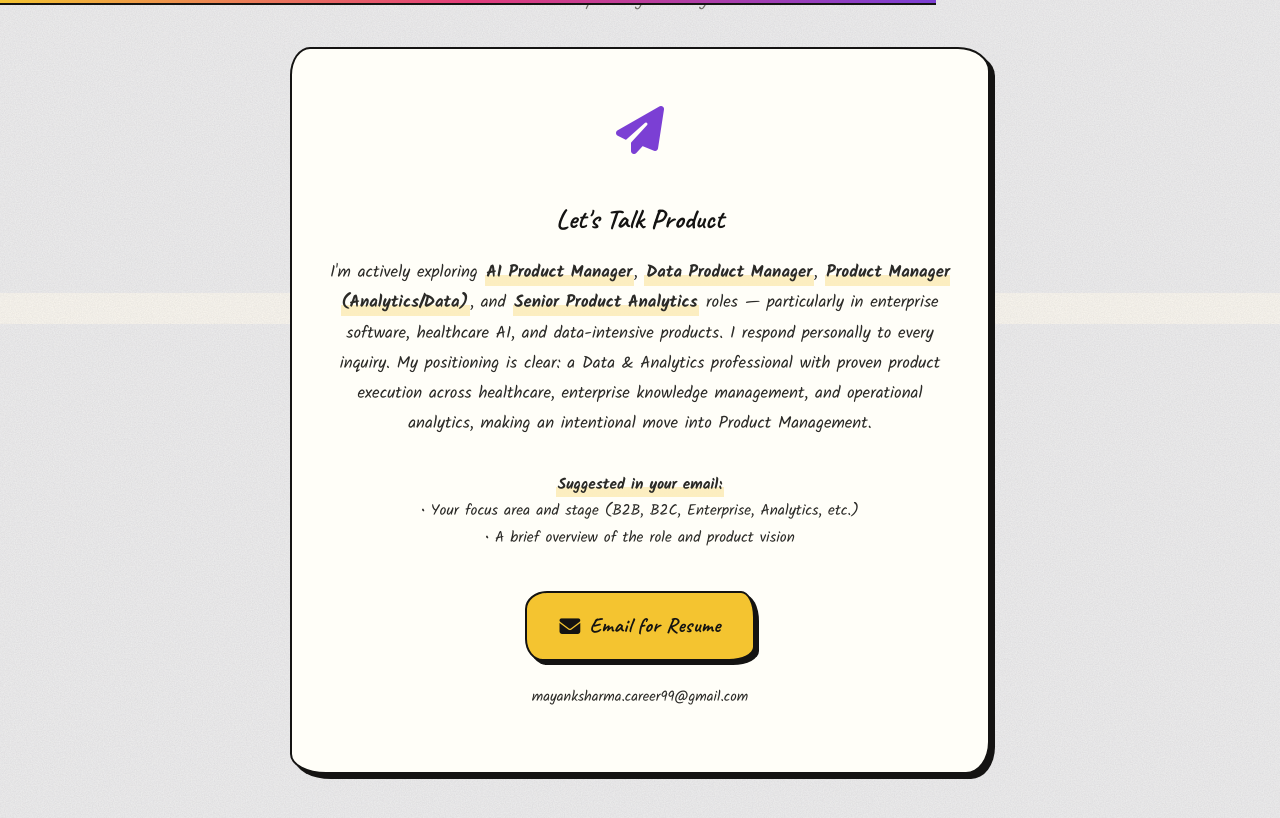
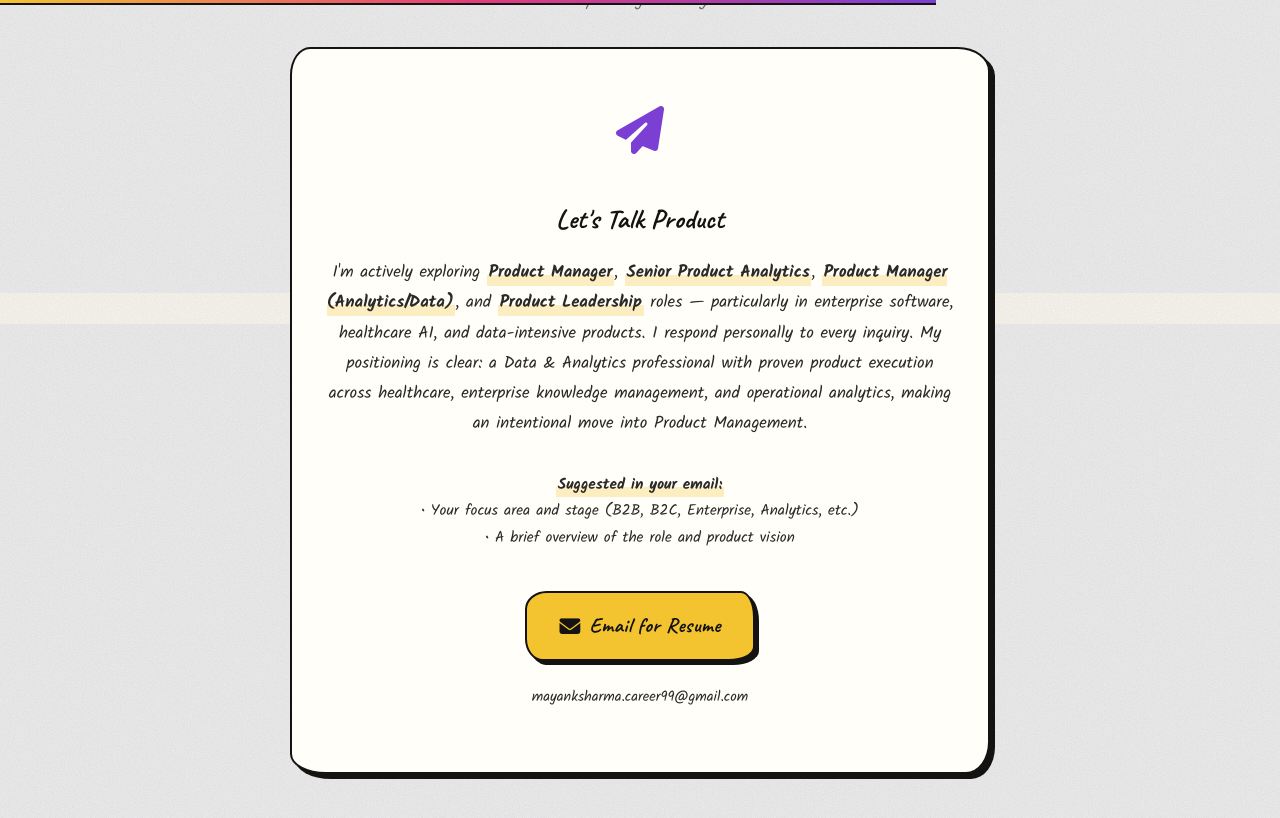
Before and after one commit to mayank1101/mayank1101.github.io, a Jekyll site: the page built from resume.html, in a window 1280 px wide and 900 px high, scrolled down 2407 px. Shown: the top 818 px of the window. Built offline with Jekyll 4.4.1, drawn with Linux system fonts in a browser that asks for light colours; some web fonts are replaced.

Commit message:
updated resume.html

```diff
--- a/resume.html
+++ b/resume.html
@@ -138,8 +138,8 @@ description: Professional resume of Mayank Sharma - Data & Analytics Leader tran
     </div>
     <h3 style="margin-bottom: 1rem">Let's Talk Product</h3>
     <p style="margin-bottom: 2rem; line-height: 1.8">
-      I'm actively exploring <strong>AI Product Manager</strong>, <strong>Data Product Manager</strong>, <strong>Product Manager (Analytics/Data)</strong>,
-      and <strong>Senior Product Analytics</strong> roles — particularly in enterprise software, healthcare AI, and data-intensive products.
+      I'm actively exploring <strong>Product Manager</strong>, <strong>Senior Product Analytics</strong>, <strong>Product Manager (Analytics/Data)</strong>,
+      and <strong>Product Leadership</strong> roles — particularly in enterprise software, healthcare AI, and data-intensive products.
       I respond personally to every inquiry. My positioning is clear: a Data & Analytics professional with proven product execution
       across healthcare, enterprise knowledge management, and operational analytics, making an intentional move into Product Management.
     </p>
```
